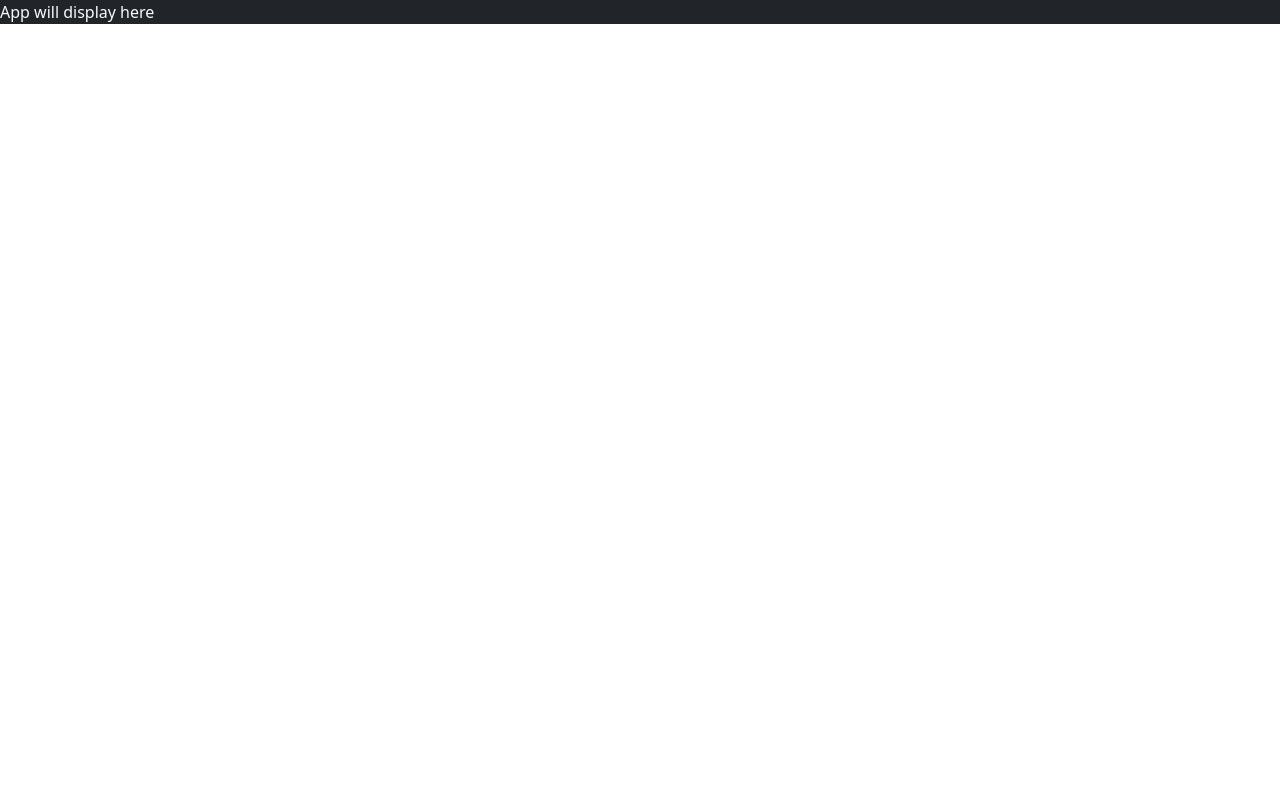
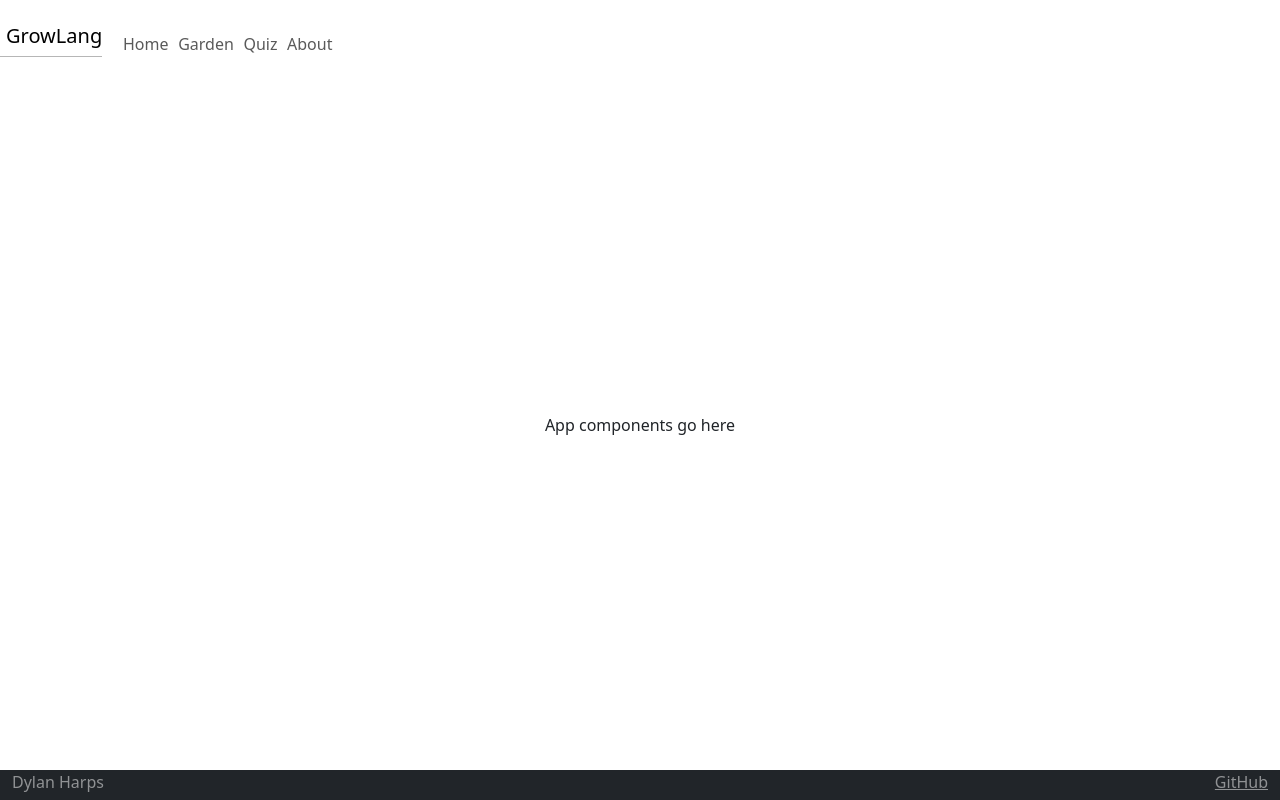
Before and after one commit to Dylan-Harps/startup, a React (Vite) app: page / in a window 1280 px wide. Built offline with nearby package versions, Linux system fonts and the light colour scheme.

Commit message:
React app component

```diff
--- a/index.html
+++ b/index.html
@@ -5,8 +5,16 @@
     <!-- <link rel="icon" href="/favicon.ico" /> -->
     <meta name="viewport" content="width=device-width, initial-scale=1" />
     <meta name="theme-color" content="#000000" />
-
+    <link rel="stylesheet" href="main.css" />
+    <link rel="stylesheet" href="login.css" />
     <title>GrowLang</title>
+    <!-- Include bootstrap CSS framework -->
+    <link
+          href="https://cdn.jsdelivr.net/npm/bootstrap@5.2.2/dist/css/bootstrap.min.css"
+          rel="stylesheet"
+          integrity="sha384-Zenh87qX5JnK2Jl0vWa8Ck2rdkQ2Bzep5IDxbcnCeuOxjzrPF/et3URy9Bv1WTRi"
+          crossorigin="anonymous"
+        />
   </head>
   <body>
     <noscript>You need to enable JavaScript to run this app.</noscript>
--- a/src/app.jsx
+++ b/src/app.jsx
@@ -3,5 +3,49 @@
 import './app.css';
 
 export default function App() {
-  return <div className="body bg-dark text-light">App will display here</div>;
+  return (
+    <div className="body">
+      <header className="container-fluid">
+        <nav className="navbar fixed-top">
+            <div className="navbar-brand">
+                GrowLang
+            </div>
+            <menu className="navbar-nav">
+                <li className="nav-item">
+                <a className="nav-link" href="index.html">
+                    Home
+                </a>
+                </li>
+                <li className="nav-item">
+                <a className="nav-link" href="garden.html">
+                    Garden
+                </a>
+                </li>
+                <li className="nav-item">
+                <a className="nav-link" href="quiz.html">
+                    Quiz
+                </a>
+                </li>
+                <li className="nav-item">
+                <a className="nav-link" href="about.html">
+                    About
+                </a>
+                </li>
+            </menu>
+        </nav>
+      </header>
+
+      <main>App components go here</main>
+
+        <footer className="bg-dark text-white-50">
+            <div className="container-fluid">
+            <span className="text-reset">Dylan Harps</span>
+            <a className="text-reset" href="https://github.com/Dylan-Harps/startup">
+                GitHub
+            </a>
+            </div>
+        </footer>
+        <script src="https://cdn.jsdelivr.net/npm/bootstrap@5.3.3/dist/js/bootstrap.bundle.min.js" integrity="sha384-kenU1KFdBIe4zVF0s0G1M5b4hcpxyD9F7jL+jjXkk+Q2h455rYXK/7HAuoJl+0I4" crossorigin="anonymous"></script>
+    </div>
+  );
 }
```
Also changed, not shown: src/login/login.jsx (added, +9 -0 lines), src/login/login.html (indentation only).
